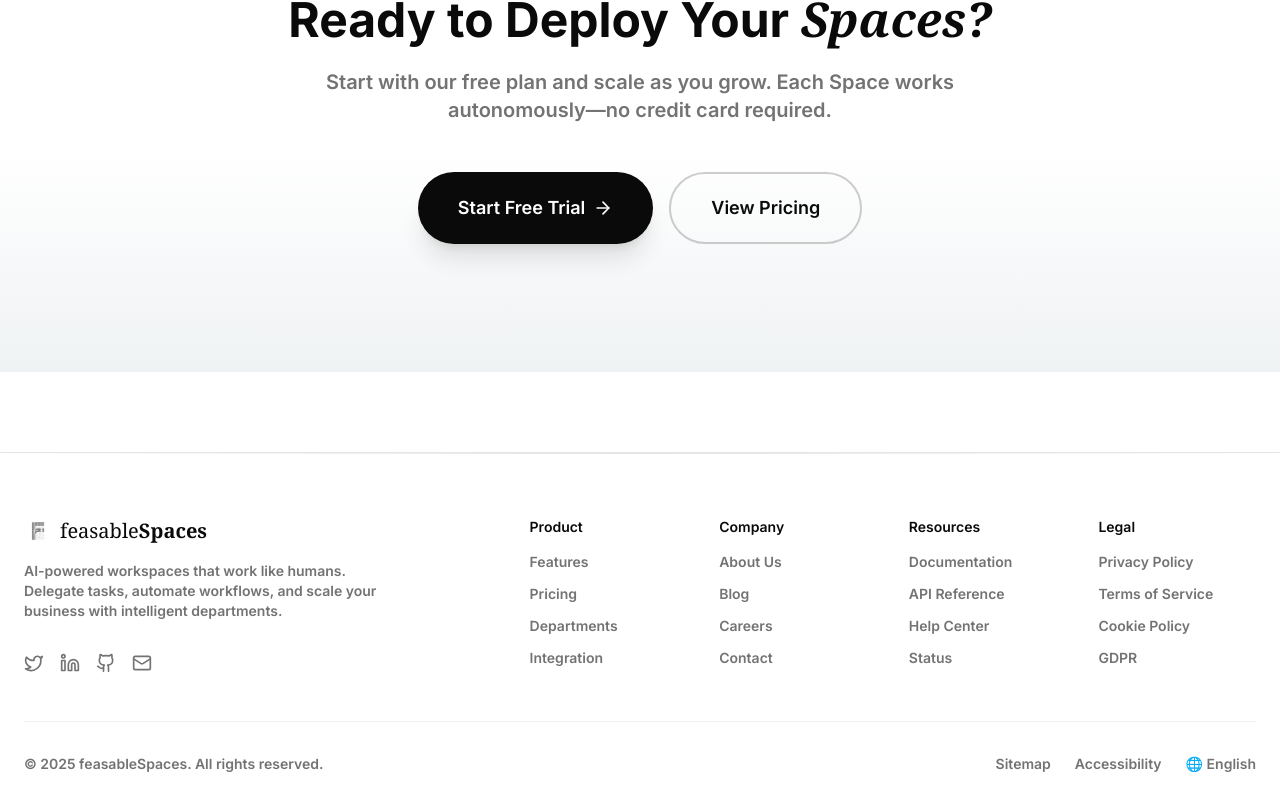
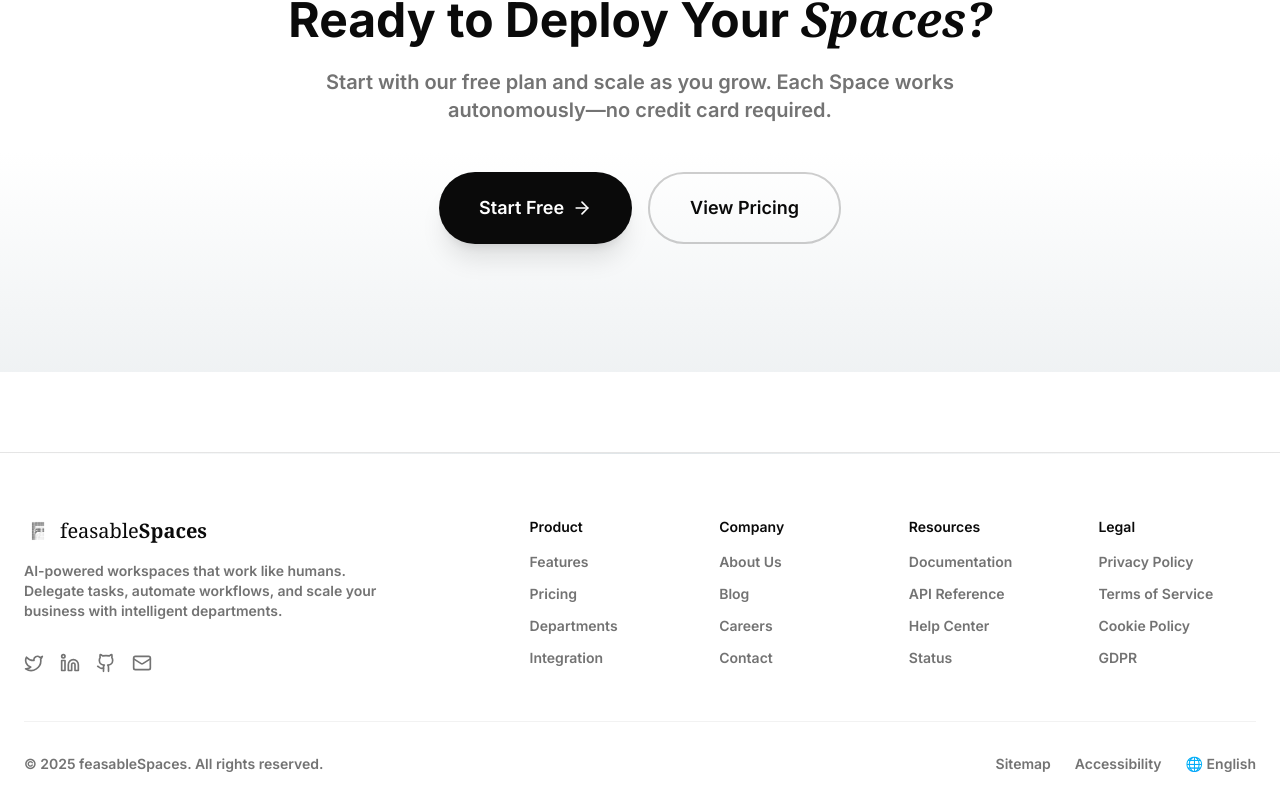
Before and after one commit to feasable/feasableDepartments-Frontend, a Next.js app: page /departments in a window 1280 px wide. Shown: the part 1555-2365 px from the top of the page. Built offline with nearby package versions, Linux system fonts and the light colour scheme; no server answers.

Commit message:
we grow!!🌱

```diff
--- a/next.config.js
+++ b/next.config.js
@@ -4,6 +4,7 @@ const nextConfig = {
   swcMinify: true,
   images: {
     domains: ['supabase.co', 'localhost'],
+    unoptimized: true,
   },
   async rewrites() {
     return [
--- a/src/app/departments/page.tsx
+++ b/src/app/departments/page.tsx
@@ -255,7 +255,7 @@ export default function DepartmentsPage() {
               href="/signup"
               className="inline-flex items-center justify-center gap-2 px-10 py-5 text-lg bg-foreground text-background rounded-full font-semibold hover:scale-105 transition-all duration-300 shadow-xl hover:shadow-2xl"
             >
-              Start Free Trial
+              Start Free
               <ArrowRight className="w-5 h-5" />
             </Link>
             <Link
--- a/src/app/page.old.tsx
+++ b/src/app/page.old.tsx
@@ -136,7 +136,7 @@ export default function HomePage() {
                 href="/signup"
                 className="px-6 py-3 bg-primary text-primary-foreground rounded-md font-mono font-bold hover:bg-primary/90"
               >
-                Start Free Trial
+                Start Free
               </Link>
               <Link
                 href="/demo"
--- a/src/app/page.tsx
+++ b/src/app/page.tsx
@@ -99,7 +99,7 @@ export default function Home() {
               href="/signup"
               className="inline-flex items-center justify-center gap-2 px-8 py-4 text-base border-2 border-foreground rounded-full hover:bg-foreground hover:text-background transition-all duration-300 font-medium"
             >
-              <span>Start Free Trial</span>
+              <span>Start Free</span>
               <ArrowRight className="w-4 h-4" />
             </Link>
             <Link
@@ -345,7 +345,7 @@ export default function Home() {
               href="/signup"
               className="inline-flex items-center justify-center gap-2 px-10 py-5 text-lg bg-foreground text-background rounded-full font-semibold hover:scale-105 transition-all duration-300 shadow-xl hover:shadow-2xl"
             >
-              Start Free Trial
+              Start Free
               <ArrowRight className="w-5 h-5" />
             </Link>
             <Link
--- a/src/app/pricing/page.tsx
+++ b/src/app/pricing/page.tsx
@@ -35,7 +35,7 @@ const plans = [
       'Priority support',
       'Custom integrations'
     ],
-    cta: 'Start Free Trial',
+    cta: 'Start Free',
     href: '/signup',
     popular: true
   },
--- a/src/components/home/FuturisticDemo.tsx
+++ b/src/components/home/FuturisticDemo.tsx
@@ -201,7 +201,7 @@ export default function FuturisticDemo() {
                 href="/signup"
                 className="inline-flex items-center justify-center px-8 py-3 border-2 border-foreground rounded-full hover:bg-foreground hover:text-background transition-all font-medium"
               >
-                Start Free Trial
+                Start Free
               </a>
               <a
                 href="/pricing"
--- a/src/components/home/InteractiveDemo.tsx
+++ b/src/components/home/InteractiveDemo.tsx
@@ -432,7 +432,7 @@ export default function InteractiveDemo() {
               whileTap={{ scale: 0.95 }}
               className="px-6 py-3 bg-primary text-primary-foreground rounded-full font-medium hover:shadow-lg hover:shadow-primary/25 transition-all"
             >
-              Start Free Trial
+              Start Free
             </motion.a>
             <motion.a
               href="/pricing"
--- a/src/components/ui/contact-page.tsx
+++ b/src/components/ui/contact-page.tsx
@@ -17,8 +17,7 @@ import {
 import { Button, ButtonProps } from '@/components/ui/button'
 
 const APP_EMAIL = 'hello@feasable.org'
-const APP_PHONE = '+1 (555) 123-4567'
-const APP_PHONE_2 = '+1 (555) 987-6543'
+const APP_PHONE = '+264 81 483 7080'
 
 export function ContactPage() {
   const socialLinks = [
@@ -34,7 +33,7 @@ export function ContactPage() {
     },
     {
       icon: Linkedin,
-      href: 'https://linkedin.com/company/feasable',
+      href: 'https://www.linkedin.com/company/feasable-labs/?viewAsMember=true',
       label: 'LinkedIn',
     },
     {
@@ -79,19 +78,18 @@ export function ContactPage() {
           <Box
             icon={MapPin}
             title="Office"
-            description="Visit our headquarters in Silicon Valley."
+            description="Come Say Hi!"
           >
             <span className="font-mono text-base font-medium tracking-wide">
-              1234 Innovation Drive, Suite 100, Palo Alto, CA 94301, United States
+              18 Vision Tower, Nelson Mandela Avenue, Klein Windhoek, Windhoek, Namibia
             </span>
           </Box>
           <Box
             icon={Phone}
             title="Phone"
-            description="We're available Mon-Fri, 9am-6pm PST."
+            description="We're available Mon-Fri, 5pm-10pm CAT."
             className="border-b-0 md:border-r-0"
           >
-            <div>
             <div className="flex items-center gap-x-2">
               <a
                 href={`tel:${APP_PHONE}`}
@@ -100,16 +98,6 @@ export function ContactPage() {
                 {APP_PHONE}
               </a>
               <CopyButton className="size-6" test={APP_PHONE} />
-              </div>
-              <div className="flex items-center gap-x-2">
-                <a
-                  href={`tel:${APP_PHONE_2}`}
-                  className="block font-mono text-base font-medium tracking-wide hover:underline"
-                >
-                  {APP_PHONE_2}
-                </a>
-                <CopyButton className="size-6" test={APP_PHONE_2} />
-              </div>
             </div>
           </Box>
         </div>
```
Lines whose indentation alone changed are shown as unchanged.
